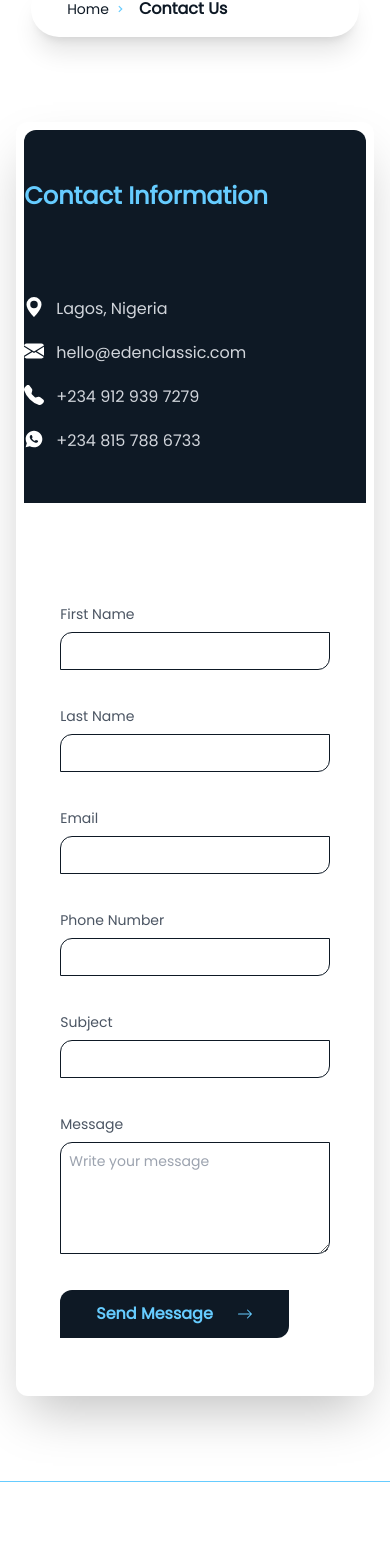
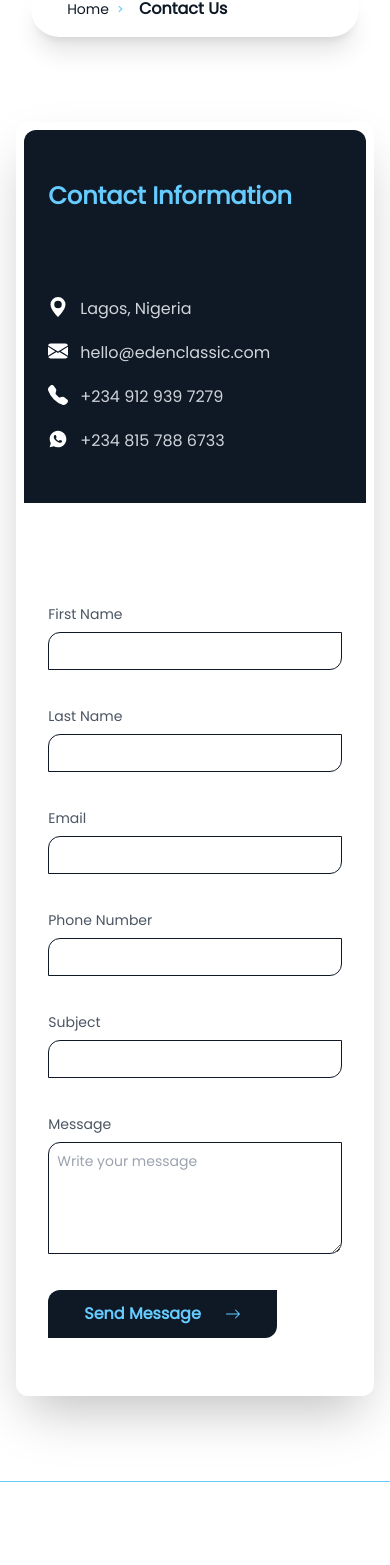
Before and after one commit to paixtechdom/eden-travels, a React (Vite) app: page /contact in a window 390 px wide. Shown: the part 312-1877 px from the top of the page. Built offline with nearby package versions, Linux system fonts and the light colour scheme; a web font is replaced by a local one.

Commit message:
adjusted contact details

```diff
--- a/src/pages/contact/page.tsx
+++ b/src/pages/contact/page.tsx
@@ -72,7 +72,7 @@ const ContactPage = () => {
                     <BreadCrumbs links={["Home", "Contact Us"]} />
 
                     <div className="w-full flex flex-col lg:flex-row gap-[50px] lg:gap-[25px] xl:gap-[50px] p-2 rounded-xl bg-white min-h-[80vh] shadow-2xl">
-                        <div className="bg-secondary flex flex-col justify-start text-gray-300 md:p-9 py-[6vh] rounded-t-xl lg:rounded-r-none lg:rounded-l-xl relative overflow-hidden w-full lg:w-4/12  gap-[10vh]">
+                        <div className="bg-secondary flex flex-col justify-start text-gray-300 p-6 md:p-9 py-[6vh] rounded-t-xl lg:rounded-r-none lg:rounded-l-xl relative overflow-hidden w-full lg:w-4/12  gap-[10vh]">
                             <div className="flex flex-col gap-2">
                                 <h2 className="text-primary text-2xl font-semibold">Contact Information</h2>
                                 {/* <div className="flex gap-4 ">
@@ -103,7 +103,7 @@ const ContactPage = () => {
                         </div>
 
 
-                        <div className="w-full lg:w-7/12 flex flex-col p-9 py-[6vh]">
+                        <div className="w-full lg:w-7/12 flex flex-col p-6 md:p-9 py-[6vh]">
                             <form className="flex flex-col md:grid md:grid-cols-2 gap-6 gap-y-9">
                                 <InputField
                                     label="First Name"
```
